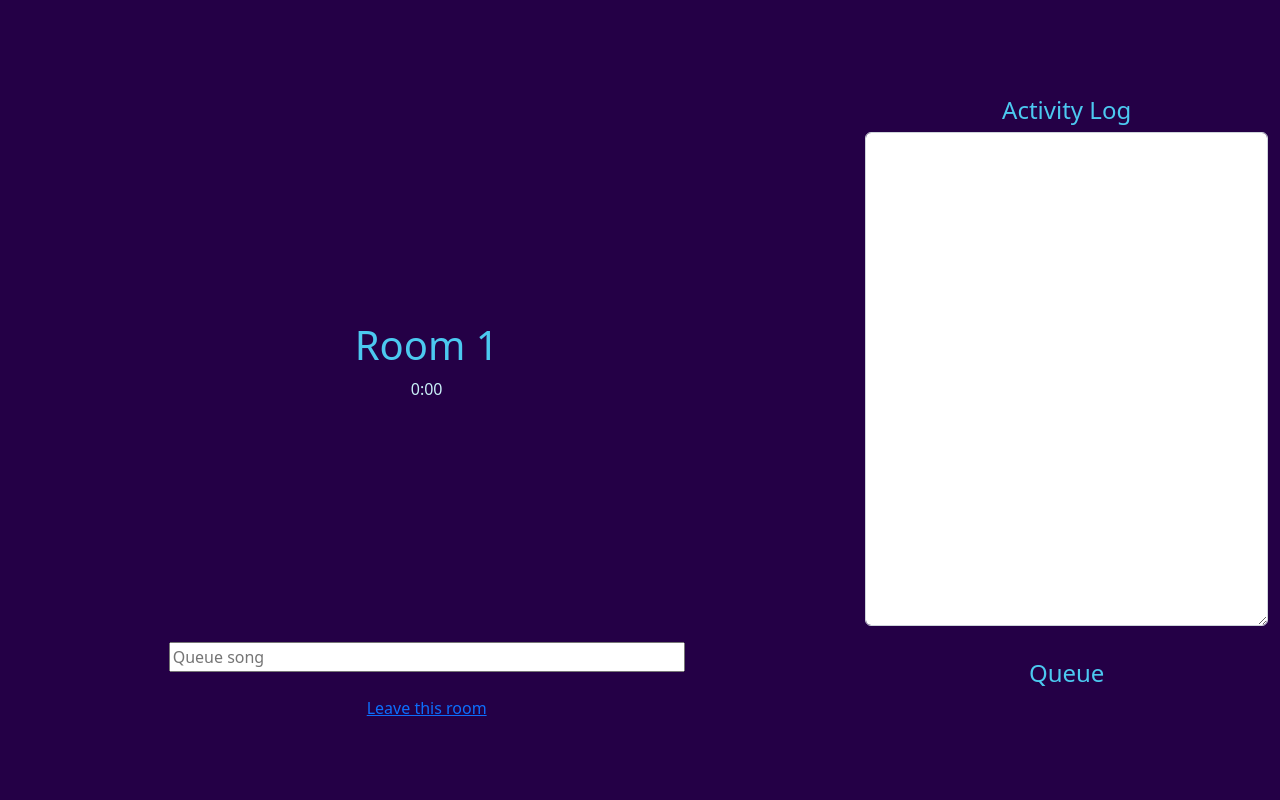
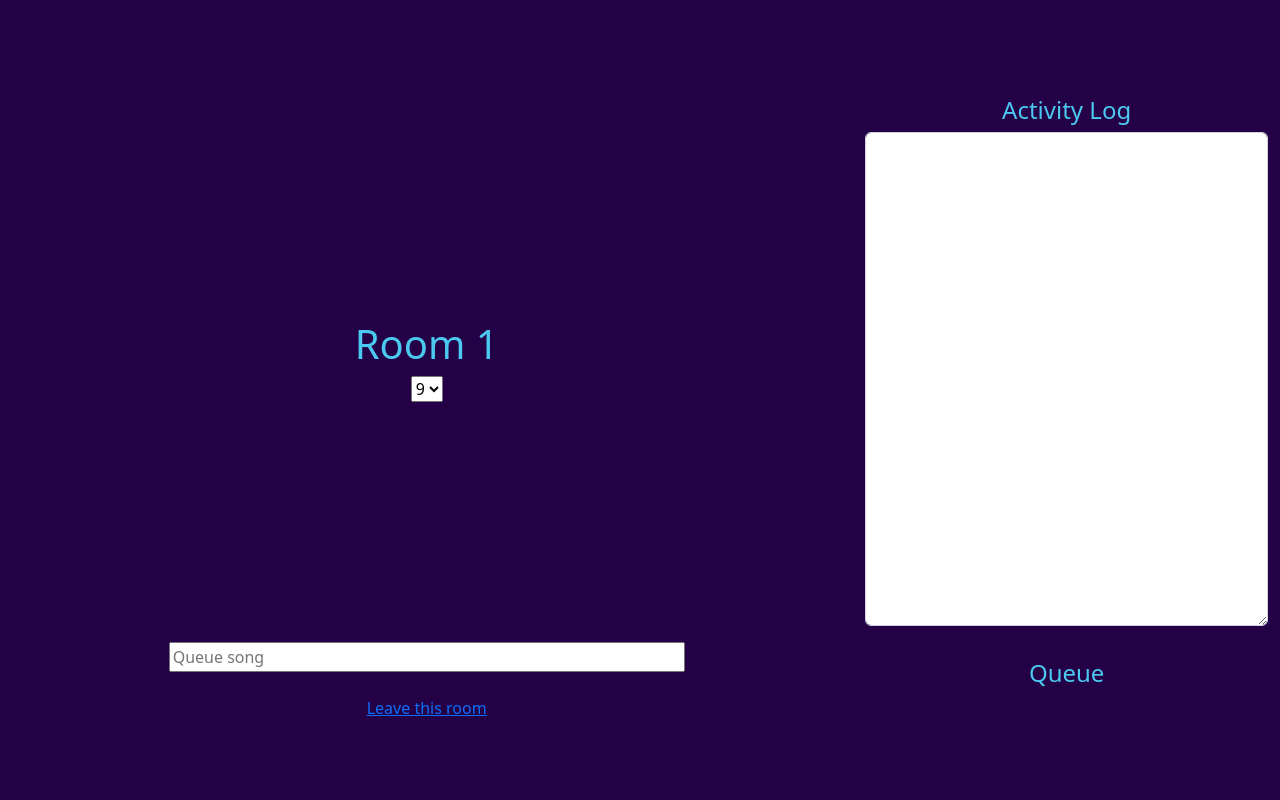
Before and after one commit to vivren/SongJam, a Flask app: page /listen in a window 1280 px wide. Run offline with Flask 2, Linux system fonts and the light colour scheme; the visitor is signed in with stand-in values (Sample User, id 1); some libraries are stand-ins or nearby versions.

Commit message:
progress towards synched videos on new connect

```diff
--- a/templates/room.html
+++ b/templates/room.html
@@ -20,8 +20,9 @@
             <div class="col-8">
                 <h1>Room {{ room }}</h1>
                 <div id="player"></div>
-                <div id="current">0:00</div>
-
+                <select id="current">
+                    <option value="9">9</option>
+                </select>
             </div>
             <div class="col-4">
                 <h4>Activity Log</h4>
```
